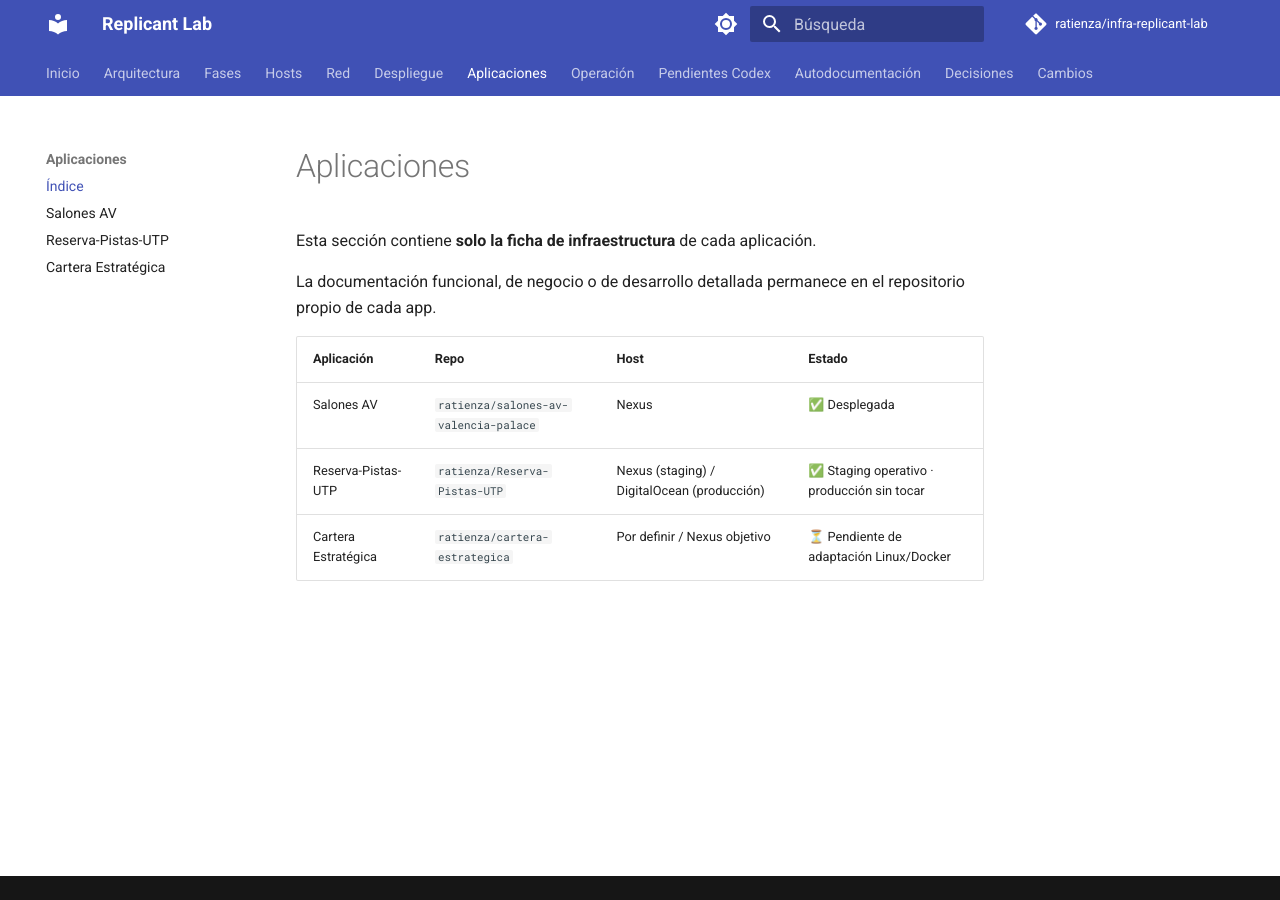
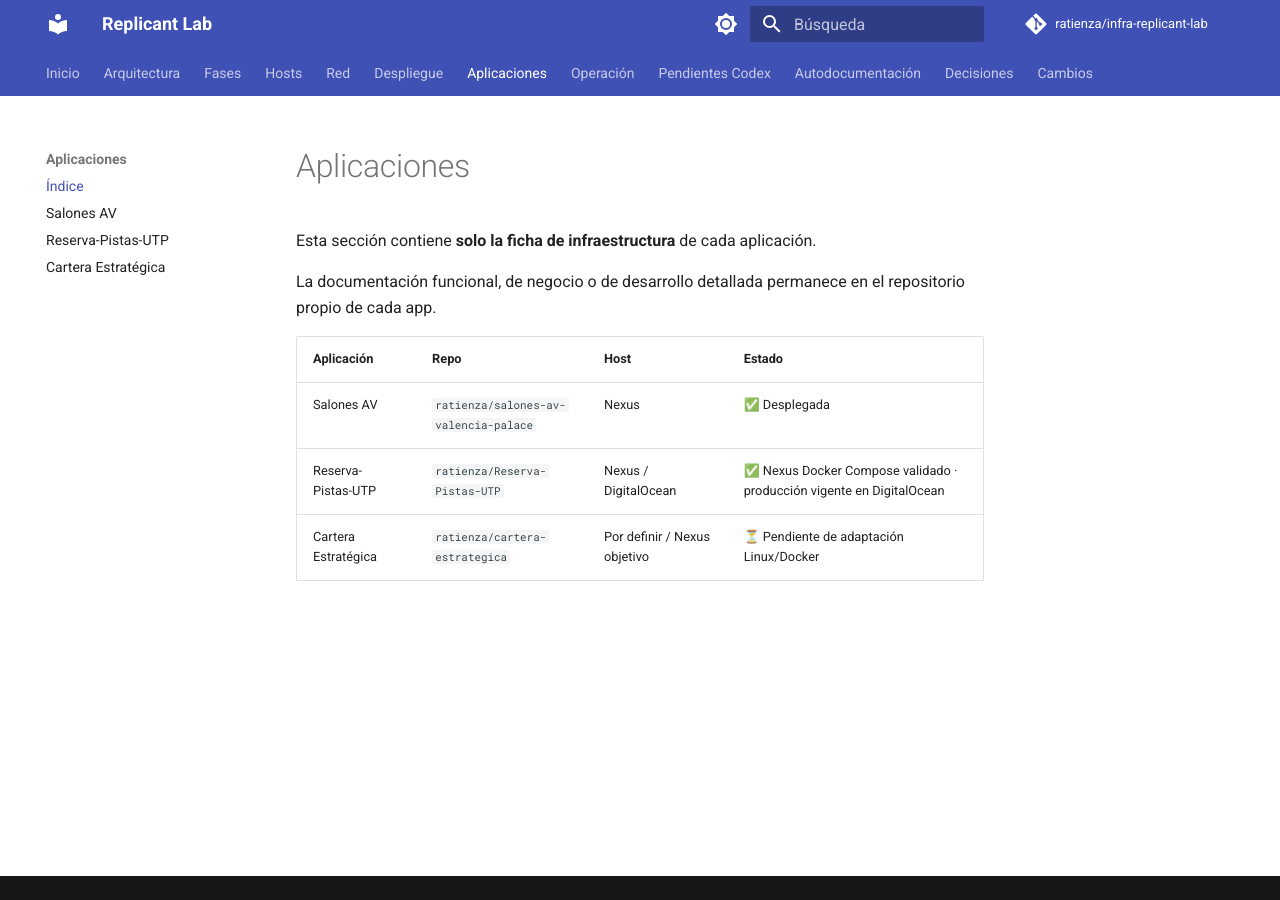
Before and after one commit to ratienza/infra-replicant-lab, an MkDocs documentation site: the page built from docs/aplicaciones/index.md, in a window 1280 px wide. Built offline with MkDocs 1.6.1 and Material for MkDocs 9.7.7, drawn with Linux system fonts in a browser that asks for light colours; comment, search, counter and statistics services are not loaded.

Commit message:
Update application index after Reserva-Pistas validation

```diff
--- a/docs/aplicaciones/index.md
+++ b/docs/aplicaciones/index.md
@@ -7,5 +7,5 @@ La documentación funcional, de negocio o de desarrollo detallada permanece en e
 | Aplicación | Repo | Host | Estado |
 |---|---|---|---|
 | Salones AV | `ratienza/salones-av-valencia-palace` | Nexus | ✅ Desplegada |
-| Reserva-Pistas-UTP | `ratienza/Reserva-Pistas-UTP` | Nexus (staging) / DigitalOcean (producción) | ✅ Staging operativo · producción sin tocar |
+| Reserva-Pistas-UTP | `ratienza/Reserva-Pistas-UTP` | Nexus / DigitalOcean | ✅ Nexus Docker Compose validado · producción vigente en DigitalOcean |
 | Cartera Estratégica | `ratienza/cartera-estrategica` | Por definir / Nexus objetivo | ⏳ Pendiente de adaptación Linux/Docker |
```
